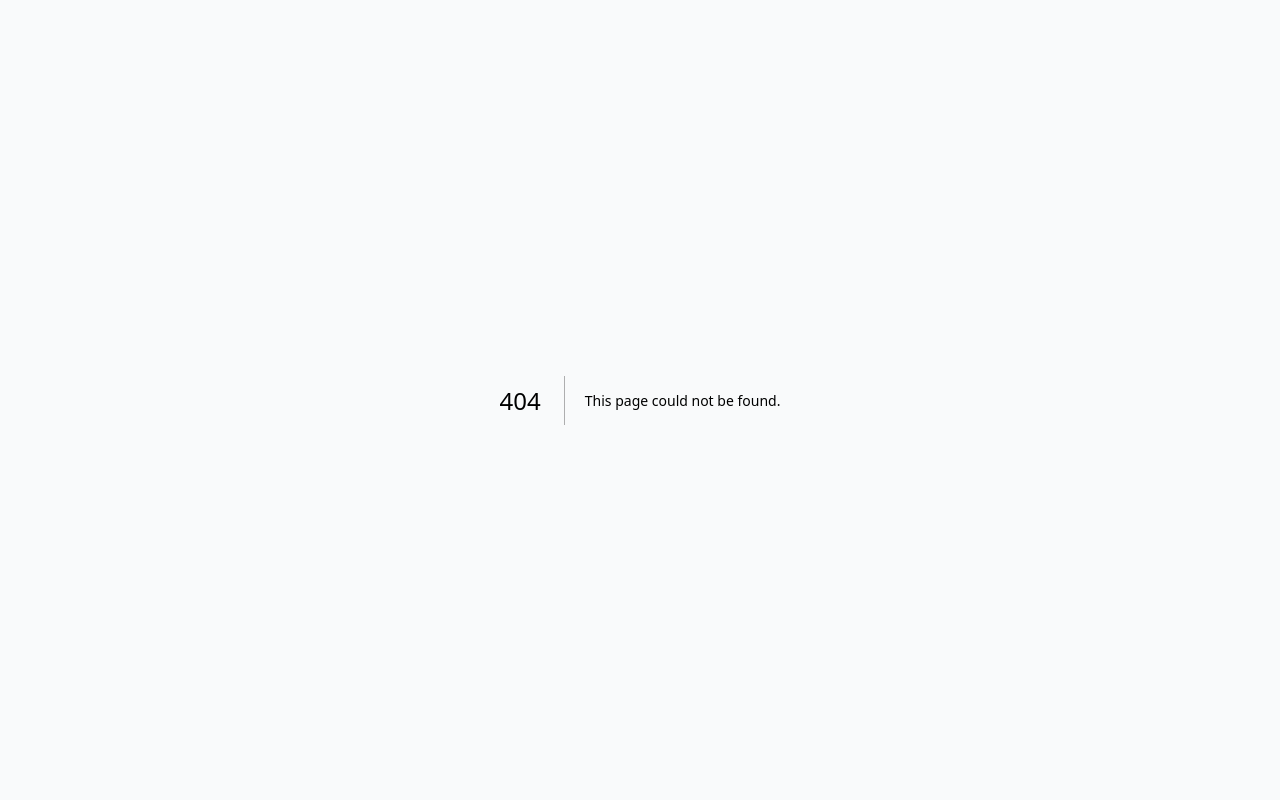
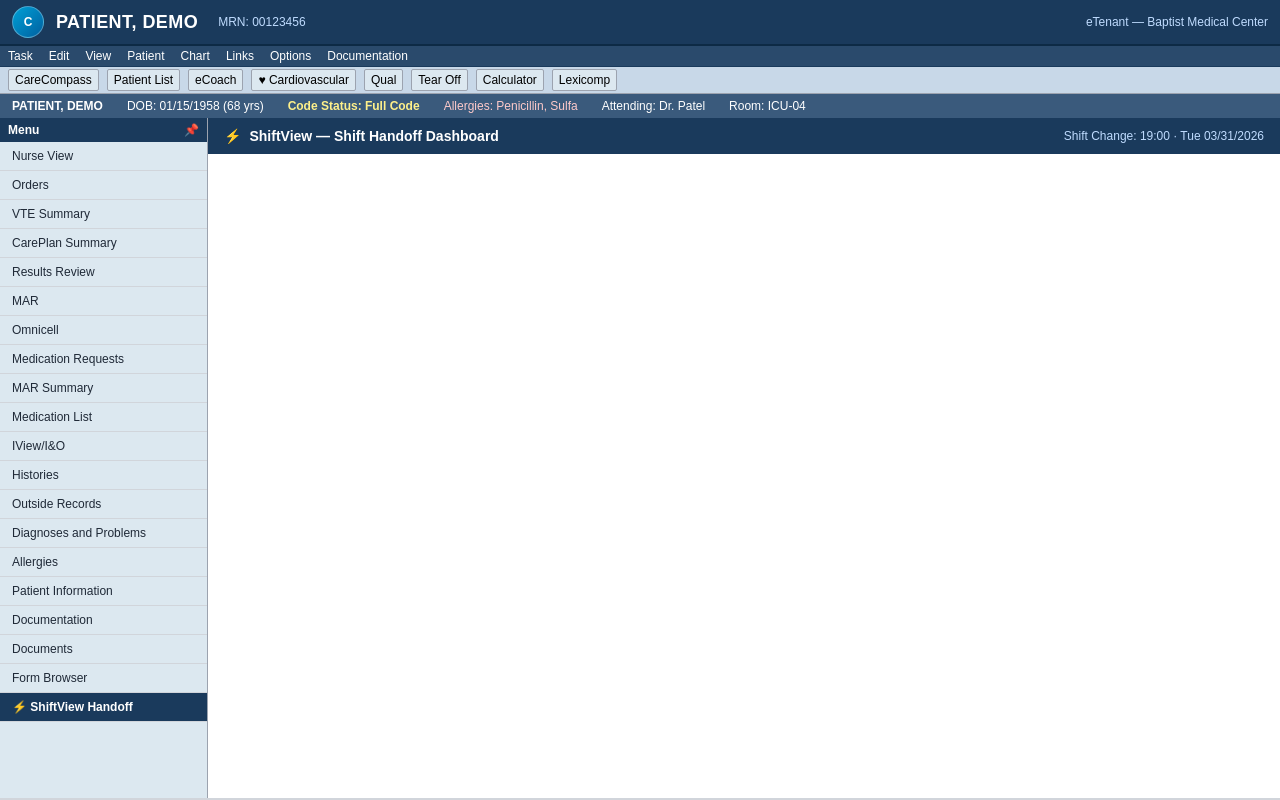
Before and after one commit to artintexas321/icu-handoff, a Next.js app: page /cerner-shell in a window 1280 px wide. Before the commit this address had no page. Built offline with nearby package versions, Linux system fonts and the light colour scheme.

Commit message:
Add Cerner PowerChart shell mockup at /cerner-shell

```diff
--- /dev/null
+++ b/app/cerner-shell/page.tsx
@@ -0,0 +1,145 @@
+'use client'
+import { useState } from 'react'
+import Link from 'next/link'
+
+// Cerner PowerChart shell — mimics the Baptist/Tenet Cerner layout
+// so nurses immediately recognize the interface context
+
+const MENU_ITEMS = [
+  { label: 'Nurse View', active: false },
+  { label: 'Orders', active: false },
+  { label: 'VTE Summary', active: false },
+  { label: 'CarePlan Summary', active: false },
+  { label: 'Results Review', active: false },
+  { label: 'MAR', active: false },
+  { label: 'Omnicell', active: false },
+  { label: 'Medication Requests', active: false },
+  { label: 'MAR Summary', active: false },
+  { label: 'Medication List', active: false },
+  { label: 'IView/I&O', active: false },
+  { label: 'Histories', active: false },
+  { label: 'Outside Records', active: false },
+  { label: 'Diagnoses and Problems', active: false },
+  { label: 'Allergies', active: false },
+  { label: 'Patient Information', active: false },
+  { label: 'Documentation', active: false },
+  { label: 'Documents', active: false },
+  { label: 'Form Browser', active: false },
+  { label: '⚡ ShiftView Handoff', active: true, highlight: true },
+]
+
+export default function CernerShell() {
+  const [activeMenu, setActiveMenu] = useState('⚡ ShiftView Handoff')
+
+  return (
+    <div className="min-h-screen bg-gray-300 font-sans text-sm" style={{fontFamily: 'Arial, sans-serif'}}>
+
+      {/* TOP HEADER — Cerner navy style */}
+      <div className="bg-[#1a3a5c] text-white px-3 py-1.5 flex items-center justify-between border-b-2 border-[#0d2a45]">
+        <div className="flex items-center gap-3">
+          {/* Cerner logo circle */}
+          <div className="w-8 h-8 rounded-full bg-gradient-to-br from-[#00a0d6] to-[#0060a0] flex items-center justify-center text-xs font-bold border border-white/30">
+            C
+          </div>
+          <span className="font-bold text-lg tracking-wide">PATIENT, DEMO</span>
+          <span className="text-xs text-blue-200 ml-2">MRN: 00123456</span>
+        </div>
+        <div className="text-xs text-blue-200">eTenant — Baptist Medical Center</div>
+      </div>
+
+      {/* SECOND TOOLBAR */}
+      <div className="bg-[#2a4a6c] text-white px-2 py-0.5 flex items-center gap-4 text-xs border-b border-[#1a3a5c]">
+        {['Task', 'Edit', 'View', 'Patient', 'Chart', 'Links', 'Options', 'Documentation'].map(item => (
+          <span key={item} className="hover:underline cursor-pointer">{item}</span>
+        ))}
+      </div>
+
+      {/* QUICK TOOLBAR */}
+      <div className="bg-[#c8d8e8] px-2 py-0.5 flex items-center gap-2 text-xs border-b border-gray-400 flex-wrap">
+        {['CareCompass', 'Patient List', 'eCoach', '♥ Cardiovascular', 'Qual'].map(item => (
+          <span key={item} className="flex items-center gap-1 px-1.5 py-0.5 bg-[#dce8f0] border border-gray-400 rounded-sm hover:bg-[#c0d4e8] cursor-pointer">
+            {item}
+          </span>
+        ))}
+        <span className="flex items-center gap-1 px-1.5 py-0.5 bg-[#dce8f0] border border-gray-400 rounded-sm hover:bg-[#c0d4e8] cursor-pointer">
+          Tear Off
+        </span>
+        <span className="flex items-center gap-1 px-1.5 py-0.5 bg-[#dce8f0] border border-gray-400 rounded-sm hover:bg-[#c0d4e8] cursor-pointer">
+          Calculator
+        </span>
+        <span className="flex items-center gap-1 px-1.5 py-0.5 bg-[#dce8f0] border border-gray-400 rounded-sm hover:bg-[#c0d4e8] cursor-pointer">
+          Lexicomp
+        </span>
+      </div>
+
+      {/* PATIENT BANNER */}
+      <div className="bg-[#3a5a7c] text-white px-3 py-1 flex items-center gap-6 text-xs">
+        <span className="font-semibold">PATIENT, DEMO</span>
+        <span>DOB: 01/15/1958 (68 yrs)</span>
+        <span className="text-yellow-200 font-semibold">Code Status: Full Code</span>
+        <span className="text-red-200">Allergies: Penicillin, Sulfa</span>
+        <span>Attending: Dr. Patel</span>
+        <span>Room: ICU-04</span>
+      </div>
+
+      {/* MAIN CONTENT AREA */}
+      <div className="flex" style={{height: 'calc(100vh - 120px)'}}>
+
+        {/* LEFT SIDEBAR MENU */}
+        <div className="w-52 bg-[#dce8f0] border-r border-gray-400 flex flex-col shrink-0 overflow-y-auto">
+          <div className="bg-[#1a3a5c] text-white px-2 py-1 text-xs font-bold flex items-center justify-between">
+            <span>Menu</span>
+            <span className="text-gray-300">📌</span>
+          </div>
+          {MENU_ITEMS.map(item => (
+            <button
+              key={item.label}
+              onClick={() => setActiveMenu(item.label)}
+              className={`text-left px-3 py-1.5 text-xs border-b border-gray-300 hover:bg-[#b8d0e8] transition-colors ${
+                activeMenu === item.label
+                  ? 'bg-[#1a3a5c] text-white font-semibold'
+                  : item.highlight
+                  ? 'bg-[#e8f4e8] text-green-800 font-semibold'
+                  : 'text-gray-800'
+              }`}
+            >
+              {item.label}
+            </button>
+          ))}
+        </div>
+
+        {/* MAIN PANEL */}
+        <div className="flex-1 overflow-auto bg-white">
+          {activeMenu === '⚡ ShiftView Handoff' ? (
+            <div className="h-full">
+              {/* ShiftView header inside Cerner panel */}
+              <div className="bg-[#1a3a5c] text-white px-4 py-2 flex items-center justify-between">
+                <div className="flex items-center gap-2">
+                  <span className="text-yellow-300 font-bold">⚡</span>
+                  <span className="font-bold text-sm">ShiftView — Shift Handoff Dashboard</span>
+                </div>
+                <span className="text-xs text-blue-200">Shift Change: 19:00 · Tue 03/31/2026</span>
+              </div>
+
+              {/* Embedded ShiftView content */}
+              <iframe
+                src="/"
+                className="w-full border-0"
+                style={{height: 'calc(100% - 40px)'}}
+                title="ShiftView Handoff"
+              />
+            </div>
+          ) : (
+            <div className="p-6 text-gray-500">
+              <div className="bg-[#dce8f0] border border-gray-400 p-4 rounded">
+                <div className="font-semibold text-gray-700 mb-1">{activeMenu}</div>
+                <div className="text-xs text-gray-500">This section is part of standard Cerner PowerChart. ShiftView adds the "⚡ ShiftView Handoff" option to the existing menu — nurses never leave their normal workflow.</div>
+              </div>
+              <div className="mt-4 text-xs text-gray-400">← Click "⚡ ShiftView Handoff" in the menu to see the handoff dashboard</div>
+            </div>
+          )}
+        </div>
+      </div>
+    </div>
+  )
+}
```
